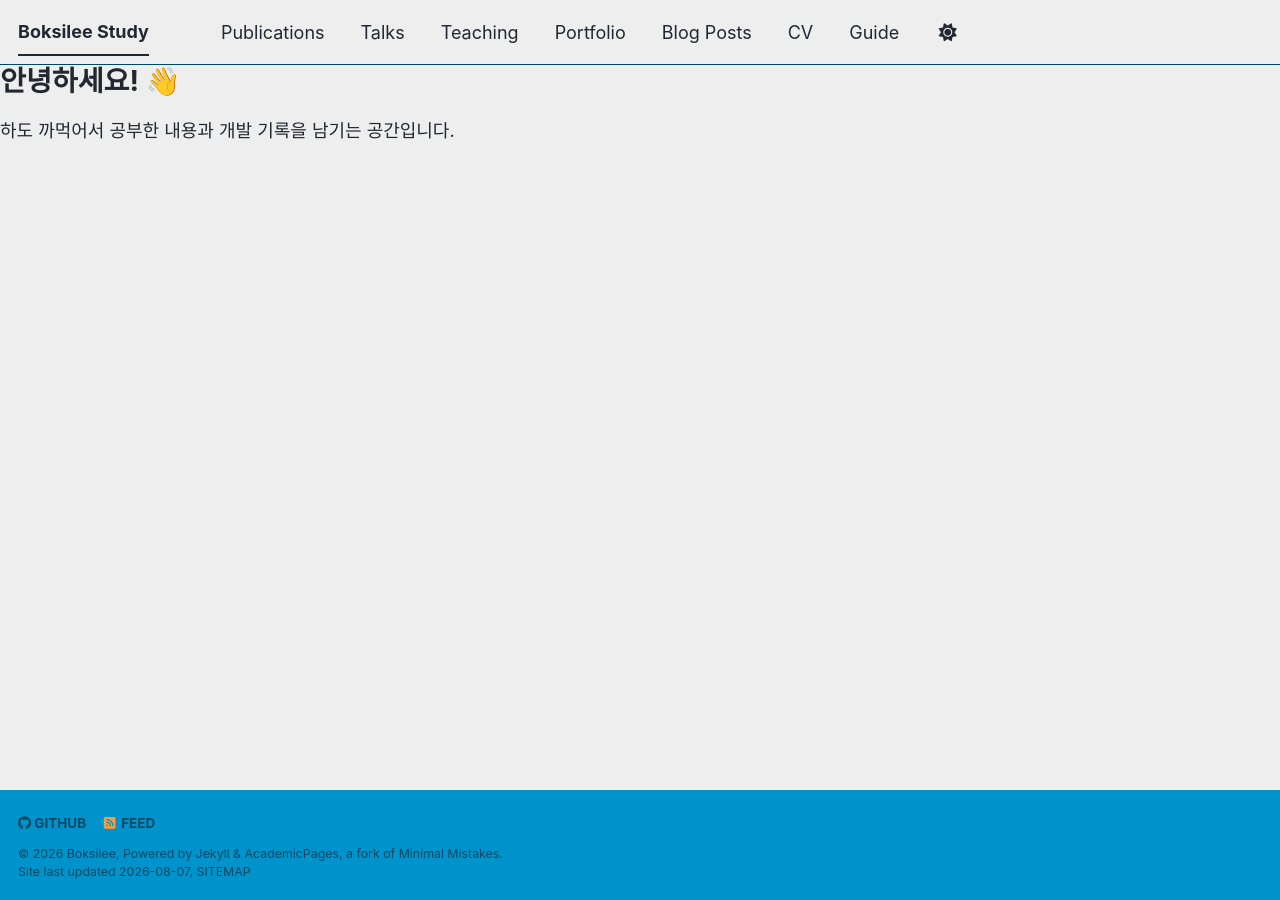
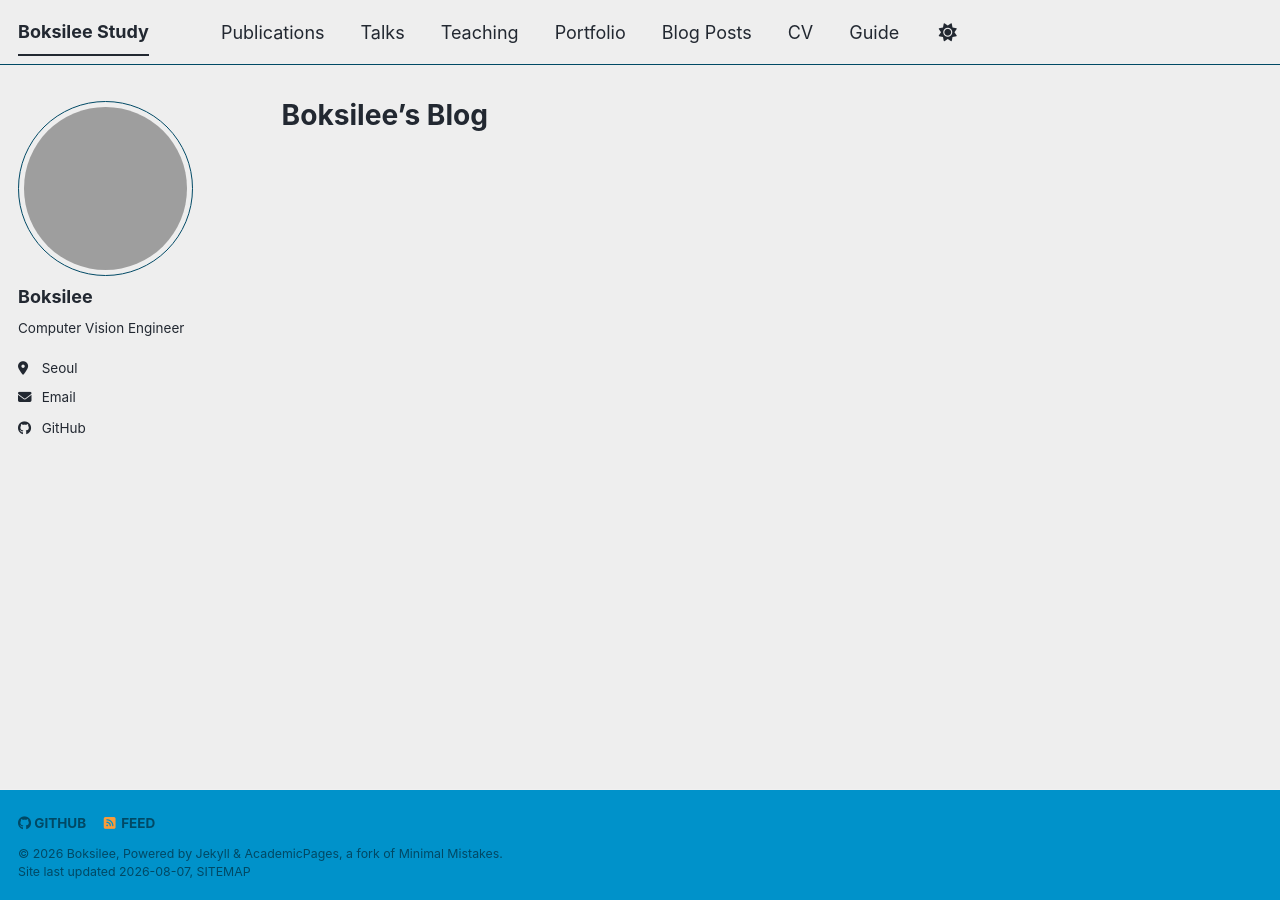
Before and after one commit to jswnote/boksilee.github.io, a Jekyll site: the page built from _pages/about.md, in a window 1280 px wide. Built offline with Jekyll 4.4.1, drawn with Linux system fonts in a browser that asks for light colours; our own code applies the rules of GitHub Pages for plain Markdown files; a style sheet for code colours, icons or effects is not loaded; part of the change alters nothing that is shown; grey boxes are pictures that could not be loaded.

Commit message:
Update files

```diff
--- a/_config.yml
+++ b/_config.yml
@@ -25,8 +25,8 @@ author:
   # Biographic information
   avatar           : "https://github.com/jswnote.png"
   name             : "Boksilee"
-  pronouns         : "she/her"
-  bio              : "Computer Vision Engineer Boksil"
+  pronouns         : # example: "she/her"
+  bio              : "Computer Vision Engineer"
   location         : "Seoul"
   employer         : #
   uri              : # URL
@@ -248,6 +248,48 @@ defaults:
       comments: true
       share: true
       related: true
+  # _pages
+  - scope:
+      path: ""
+      type: pages
+    values:
+      layout: single
+      author_profile: true
+  # _teaching
+  - scope:
+      path: ""
+      type: teaching
+    values:
+      layout: single
+      author_profile: true
+      share: true
+      comments: true
+  # _publications
+  - scope:
+      path: ""
+      type: publications
+    values:
+      layout: single
+      author_profile: true
+      share: true
+      comments: true
+  # _portfolio
+  - scope:
+      path: ""
+      type: portfolio
+    values:
+      layout: single
+      author_profile: true
+      share: true
+      comment: true
+  # _talks
+  - scope:
+      path: ""
+      type: talks
+    values:
+      layout: talk
+      author_profile: true
+      share: true
 
 
 # Sass/SCSS
--- a/_pages/about.md
+++ b/_pages/about.md
@@ -6,7 +6,3 @@ redirect_from:
   - /about/
   - /about.html
 ---
-
-# 안녕하세요! 👋
-
-하도 까먹어서 공부한 내용과 개발 기록을 남기는 공간입니다.
```
